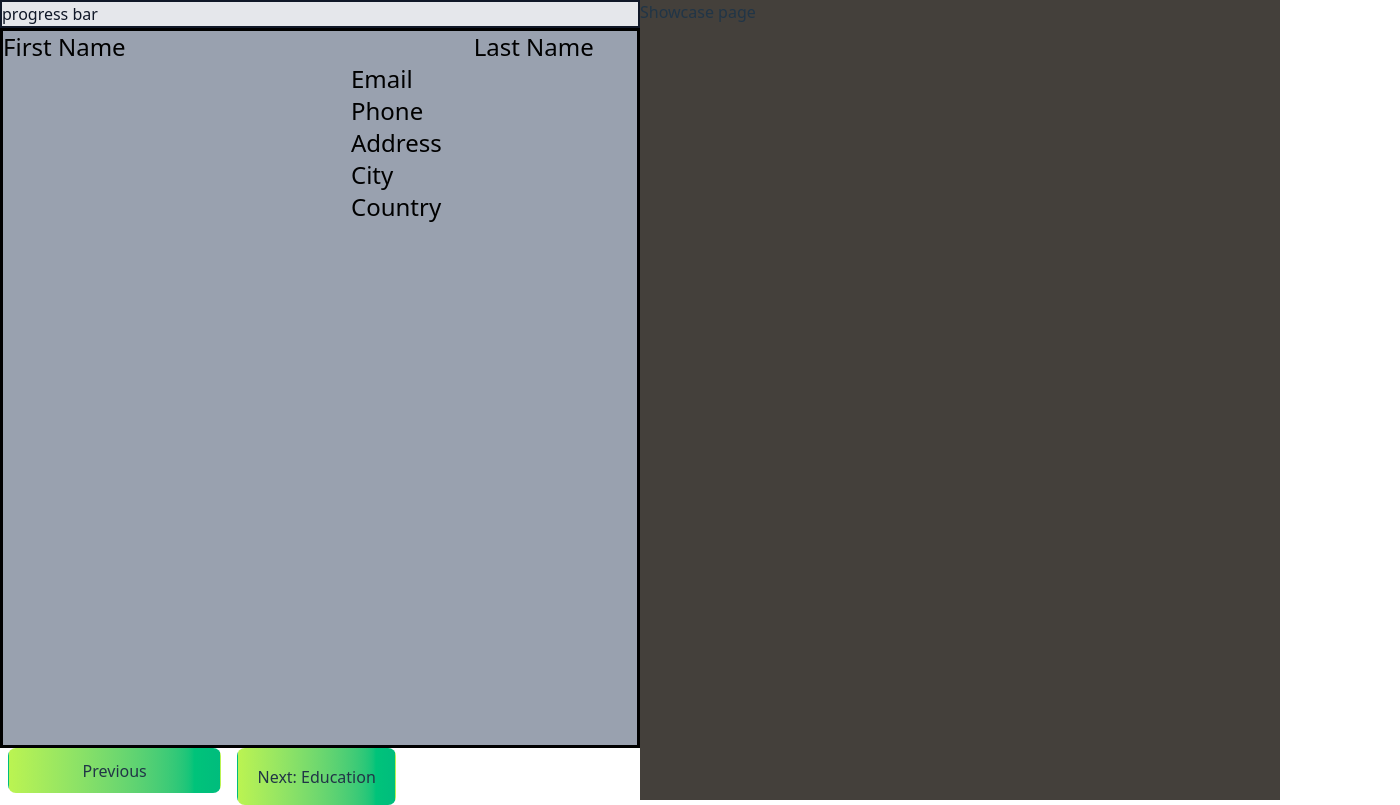
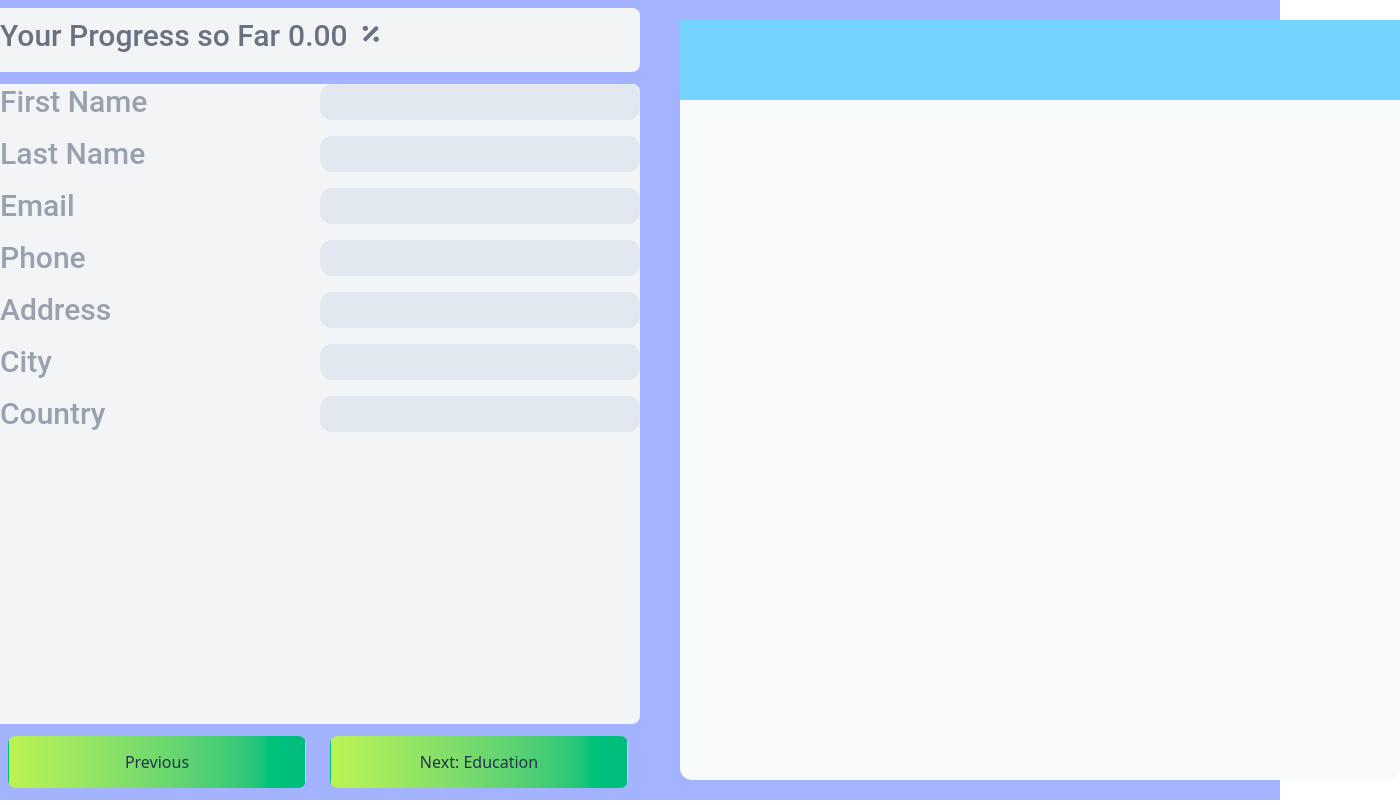
Before and after one commit to rohitjames77/proto_projects, a React (Vite) app: page / in a window 1280 px wide. Both pictures are taken after a click on the button "Let's Get Started". Shown: the whole page, 1400 px wide, since content can reach past the window. Built offline with nearby package versions, Linux system fonts and the light colour scheme.

Commit message:
Fix and complete relative styling

```diff
--- a/src/changeForm.jsx
+++ b/src/changeForm.jsx
@@ -15,20 +15,20 @@ export default function FormForwardButton({ idArr, formId, setFormId }) {
 
   return (
     <div
-      className="w-full h-full flex flex-row gap-4"
+      className="w-full h-[10vh] flex flex-row gap-4"
       id="form-forward-container "
     >
       <button
         id="prevForm"
-        className="bg-gradient-to-r from-lime-300 to-emerald-500 w-1/3 h-auto ml-2 mb-3"
+        className="h- full w-full bg-gradient-to-r from-lime-300 to-emerald-500 w-1/3 h-auto ml-2 mb-3"
         onClick={handlePrevOnClick}
       disabled ={formId<1}
       >Previous</button>
       <button
         id="formForwardButton"
-        className="bg-gradient-to-r from-lime-300 to-emerald-500 focus:outline-2 focus:outline-offset-2 focus:outline-violet-500 active:bg-violet-700 "
+        className=" h- full w-full bg-gradient-to-r from-lime-300 to-emerald-500 focus:outline-2 focus:outline-offset-2 focus:outline-violet-500 active:bg-violet-700 ml-2 mb-3 mr-3 "
         onClick={handleOnClick}
-        disabled={formId>=3}
+        disabled={formId>=4}
       >
         {"Next: " + buttonPlaceholder}
       </button>
--- a/src/educationForm.jsx
+++ b/src/educationForm.jsx
@@ -48,7 +48,7 @@ console.log('educationInfo:'+ educationInfo);
 
     if (clickstatus){
       return (
-      <div className="" id="education-form-container">
+      <div className="bg-gray-100 w-full h-[80vh] text-gray-400 text-2xl rounded-r-lg" id="education-form-container">
         <label htmlFor="school" className="text-gray-800">
           School
         </label>
@@ -127,11 +127,6 @@ console.log('educationInfo:'+ educationInfo);
         >{clickstatus?"Back":"Extra"}
         </button>
 
-        <FormForwardButton
-          formId={formId}
-          setFormId={setFormId}
-          idArr={idArr}
-        />
         <ExtraEducationField2
           educationInfo={educationInfo}
           setEducationInfo={setEducationInfo}
@@ -145,7 +140,7 @@ console.log('educationInfo:'+ educationInfo);
     }
 
   return (
-    <div className="bg-gray-50 w-full h-[90vh] border-3 border-solid border-black-500 text-black text-2xl flex flex-col" id="education-parent-container">
+    <div className="bg-gray-100 w-full h-[80vh] text-gray-400 text-2xl rounded-r-lg flex flex-col" id="education-parent-container">
      <div id="education-form-container">
       <label htmlFor="school" className="text-gray-50">
         School
--- a/src/mainPage.jsx
+++ b/src/mainPage.jsx
@@ -41,8 +41,8 @@ export default function MainPage() {
   const [summary, setSummary] = useState("");
 
   return (
-    <div id="main-page-container" className=" h-screen w-screen flex flex-row ">
-      <div id="progess-form-container" className="flex flex-col h-screen w-1/2">
+    <div id="main-page-container" className="bg-indigo-300 h-screen w-screen flex flex-row border-none  ">
+      <div id="progess-form-container" className="  flex flex-col h-screen w-1/2 gap-3 pt-2">
         <ProgressBar
           personalInfo={personalInfo}
           educationInfo={educationInfo}
@@ -67,7 +67,10 @@ export default function MainPage() {
           idArr={idArr}
         />
       </div>
-      <ShowCasePage />
+      <ShowCasePage personalInfo={personalInfo}
+          educationInfo={educationInfo}
+          workExperience={workExperience}
+          summary={summary} />
     </div>
   );
 }
--- a/src/personalForm.jsx
+++ b/src/personalForm.jsx
@@ -7,53 +7,53 @@ export default function PersonalForm({ personalInfo, setPersonalInfo }) {
   };
 
   return (
-    <div className="bg-gray-400 w-full h-[90vh] border-3 border-solid border-black-500 text-black text-2xl " id="personal-form-container ">
-      <form className="" id="personal-form">
-        <label htmlFor="first-name">First Name</label>
+    <div className="bg-gray-100 w-full h-[80vh] text-gray-400 text-xl rounded-r-lg " id="personal-form-container ">
+      <form className="grid grid-cols-2 gap-y-4" id="personal-form">
+        <label htmlFor="first-name" className="font-[roboto] font-medium text-3xl">First Name</label>
         <input
           type="text"
           maxLength={30}
-          className=""
+          className="bg-slate-200 rounded-xl w-full text-gray-500"
           id="firstName"
           value={personalInfo.firstName}
           onChange={handleOnChange}
           required
         />
 
-        <label htmlFor="last-name">Last Name</label>
+        <label htmlFor="last-name" className="font-[roboto] font-medium text-3xl">Last Name</label>
         <input
           type="text"
           maxLength={30}
-          className=""
+          className="bg-slate-200 rounded-xl w-full text-gray-500"
           id="lastName"
           value={personalInfo.lastName}
           onChange={handleOnChange}
           required
         />
 
-        <label htmlFor="email">Email</label>
+        <label htmlFor="email" className="font-[roboto] font-medium text-3xl">Email</label>
         <input
           type="email"
-          className=""
+          className="bg-slate-200 rounded-xl w-full text-gray-500"
           id="email"
           value={personalInfo.email}
           onChange={handleOnChange}
           required
         />
 
-        <label htmlFor="phone">Phone</label>
+        <label htmlFor="phone" className="font-[roboto] font-medium text-3xl">Phone</label>
         <input
           type="tel"
-          className=""
+          className="bg-slate-200 rounded-xl w-full text-gray-500"
           id="phone"
           value={personalInfo.phone}
           onChange={handleOnChange}
         />
 
-        <label htmlFor="address">Address</label>
+        <label htmlFor="address" className="font-[roboto] font-medium text-3xl">Address</label>
         <input
           type="text"
-          className=""
+          className="bg-slate-200 rounded-xl w-full text-gray-500"
           maxLength={100}
           id="address"
           value={personalInfo.address}
@@ -61,10 +61,10 @@ export default function PersonalForm({ personalInfo, setPersonalInfo }) {
           required
         />
 
-        <label htmlFor="city">City</label>
+        <label htmlFor="city" className="font-[roboto] font-medium text-3xl">City</label>
         <input
           type="text"
-          className=""
+          className="bg-slate-200 rounded-xl w-full text-gray-500"
           maxLength={60}
           id="city"
           value={personalInfo.city}
@@ -72,10 +72,10 @@ export default function PersonalForm({ personalInfo, setPersonalInfo }) {
           required
         />
 
-        <label htmlFor="country">Country</label>
+        <label htmlFor="country" className="font-[roboto] font-medium text-3xl">Country</label>
         <input
           type="text"
-          className=""
+          className="bg-slate-200 rounded-xl w-full text-gray-500"
           maxLength={60}
           id="country"
           value={personalInfo.country}
--- a/src/progressBar.jsx
+++ b/src/progressBar.jsx
@@ -1,31 +1,54 @@
+
+import { FaPercentage } from "react-icons/fa";
+
 export default function ProgressBar({
   personalInfo,
   educationInfo,
   workExperience,
 }) {
   console.log(personalInfo);
-
-  const progressPercentCalc = (stateObject) => {
+   const formProgressPercentCalc = (stateObject) => {
     const nonEmptyVal = Object.values(stateObject).filter(
       (index) => index.trim() !== ""
     ).length;
-    const percent = nonEmptyVal /Object.values(stateObject).length  *100
- return percent ;
+    const formProgPercent = nonEmptyVal /Object.values(stateObject).length  *100
+ console.log('formProPercent :' + formProgPercent);
+
+    return formProgPercent ;
   }
 
-const personalInfoProgPrecent= progressPercentCalc(personalInfo);
-  console.log(personalInfoProgPrecent);
-  const educationInfoprogressPercent =progressPercentCalc(educationInfo);
-  const workExpProgressPrecent = progressPercentCalc(workExperience);
+  const personalFormProgress = formProgressPercentCalc(personalInfo)
+const educationFormProgress = formProgressPercentCalc(educationInfo);
+const workExpFormProgress = formProgressPercentCalc(workExperience);
+
+const progressArr = [personalFormProgress,educationFormProgress,workExpFormProgress]
+
+function totalProgressPercentCalc (){
+  let totalProgress = 0;
+  progressArr.map((index)=>{ totalProgress += index})
+  const unRoundedTotalProgress= totalProgress/3
+return unRoundedTotalProgress.toFixed(2);
+}
+
+const tester = totalProgressPercentCalc()
+console.log ('Total progress :' + tester);
+
 
 
   return (
+  <div id="" className="flex flex-col  items-center w-full h-[10vh] bg-gray-100 text-9x1 text-gray-900 rounded-r-lg font-[roboto] text-lg gap-x-2">
     <div
-      id="progress-bar"
-      className="w-full h-[10vh] bg-gray-200 text-9x1 text-gray-900 border-2 border-solid border-black-500 col-start-1 col-end-1 row-start-1"
+    id="progress-bar"
+    className=" flex flex-row  items-center w-full h-full bg-gray-100 text-9x1 text-gray-900 rounded-r-lg font-[roboto] text-lg gap-x-2"
     >
-      progress bar
+
+    <h1 id="progress-header " className="font-[roboto] font-medium text-3xl text-gray-500 ">Your Progress so Far</h1>
+    <h1 id="percentage-header" className="font-[roboto] font-medium text-3xl text-gray-500 ">{tester}</h1>
+   <FaPercentage className="fill-gray-500 h-[2.7vh] w-[2.7vh] ml-1 mb-1"/>
+
     </div>
+  <div id="progress-bar-icon-container" className="w-full h-[1.2vh] "><div id="progress-bar-icon" className="h-full bg-gray-900" style={{width:tester+'%'}}></div></div>
+  </div>
   );
 
 
--- a/src/showCasePage.jsx
+++ b/src/showCasePage.jsx
@@ -1,10 +1,40 @@
-export default function ShowCasePage (){
+export default function ShowCasePage ({personalInfo,educationInfo,workExperience,summary}){
     return (
-<div id="form-showcase-container" className="bg-stone-700 w-1/2 h-full text-9x1 row-start-2 col-start-2 col-end-3 ">
-
-Showcase page
+<div id="form-showcase-container" className="bg-indigo-300 w-1/2 h-full text-9x1 row-start-2 col-start-2 col-end-3 ">
+<div id="resume-showcase-page" className="h-[95vh] w-[90vh] bg-gray-50 ml-10 mt-5 rounded-xl">
+<div id="name-container" className="flex flex-row w-full h-[10vh] bg-sky-300 items-center justify-center gap-5">
+<h1 id="first-name" className="font-[roboto] font-medium text-5xl text-gray-500">{personalInfo.firstName}</h1>
+<h1 id="last-name" className="font-[roboto] font-medium text-5xl text-gray-500">{personalInfo.lastName}</h1>
+<h2 id="job-title"className="font-[roboto] font-medium text-3xl text-gray-500">{workExperience.jobTitle}</h2>
+</div>
 
 
+
+
+
+
+
+
+
+
+
+
+
+
+
+
+
+
+
+
+
+
+
+
+
+
+
+</div>
 </div>
 
 
--- a/src/summary.jsx
+++ b/src/summary.jsx
@@ -1,15 +1,14 @@
 
 export default function SummaryForm({summary,setSummary}){
   const handleOnChange = function (event) {
-    const { id, value } = event.target;
-    setSummary({ ...summary, [id]: value });
+  setSummary(summary = event.target.value)
   };
 return(
-
-<textarea id="summary-form" className="" onChange={handleOnChange} required maxLength={200}>
-
+<div id="summary-container" className="bg-gray-100 w-full h-[80vh] text-gray-400 text-xl rounded-r-lg ">
+<label htmlFor="summary">Describe your Career Objective....</label>
+<textarea id="summary" className="" value={summary} onChange={handleOnChange} required maxLength={200}>
 </textarea>
-
+</div>
 )
 
 }
```
